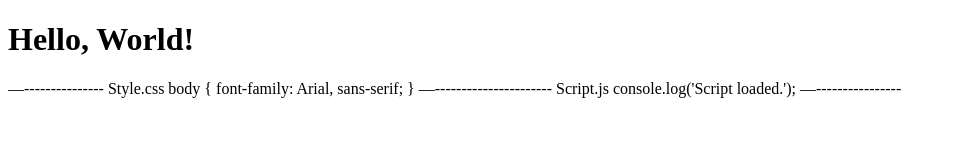
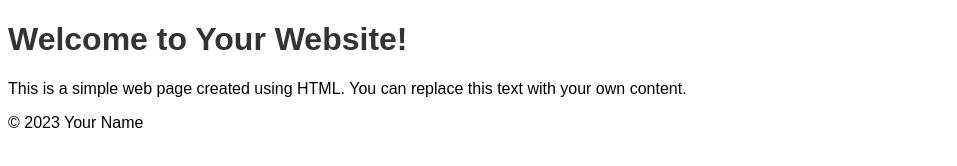
Before and after one commit to gayathrivengamuni/nginx-app, a plain HTML site: page index.html in a window 1280 px wide. Shown: the whole page, without its empty margins (0-957 px from the left). Drawn offline with Linux system fonts and the light colour scheme.

Commit message:
Update index.html

```diff
--- a/index.html
+++ b/index.html
@@ -1,23 +1,27 @@
-
 <!DOCTYPE html>
-<html>
+<html lang="en">
 <head>
-    <title>Sample Web App</title>
-    <link rel="stylesheet" type="text/css" href="style.css">
+    <meta charset="UTF-8">
+    <meta name="viewport" content="width=device-width, initial-scale=1.0">
+    <title>Your Website Title</title>
+    <style>
+        body {
+            font-family: Arial, sans-serif;
+        }
+        h1 {
+            color: #333;
+        }
+    </style>
 </head>
 <body>
-    <h1>Hello, World!</h1>
-    <script src="script.js"></script>
+    <header>
+        <h1>Welcome to Your Website!</h1>
+    </header>
+    <main>
+        <p>This is a simple web page created using HTML. You can replace this text with your own content.</p>
+    </main>
+    <footer>
+        <p>© 2023 Your Name</p>
+    </footer>
 </body>
 </html>
-—---------------
-Style.css
-
-body {
-    font-family: Arial, sans-serif;
-}
-—----------------------
-Script.js
-
-console.log('Script loaded.');
-—----------------
```
